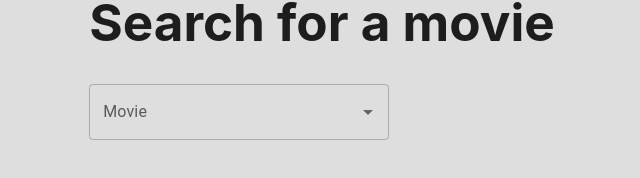
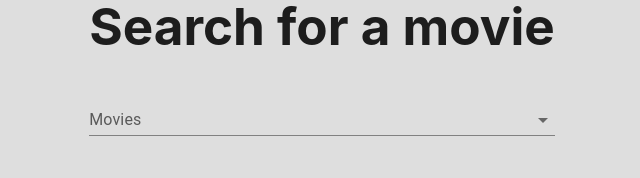
Before and after one commit to magnbni/Noflix, a React (Vite) app in the folder prosjekt2/: page /prosjekt2/ in a window 1280 px wide. Shown: the part 350-528 px from the top of the page, without its empty margins (318-958 px from the left). Built offline with nearby package versions, Linux system fonts and the light colour scheme.

Commit message:
Further implements search possibilites with combobox. Fixes #1

```diff
--- a/prosjekt2/src/Components/ComboBox.tsx
+++ b/prosjekt2/src/Components/ComboBox.tsx
@@ -1,143 +1,182 @@
-import * as React from 'react';
-import TextField from '@mui/material/TextField';
-import Autocomplete from '@mui/material/Autocomplete';
+import * as React from "react";
+import TextField from "@mui/material/TextField";
+import Autocomplete from "@mui/material/Autocomplete";
+
+interface FilmOptionType {
+  title: string;
+  year: number;
+}
 
 export default function ComboBox() {
+  const defaultProps = {
+    options: top100Films,
+    getOptionLabel: (option: FilmOptionType) => option.title,
+  };
+  const [value, setValue] = React.useState<FilmOptionType | null>(null);
+  const [inputValue, setInputValue] = React.useState("");
+  console.log("value: ", value);
+
   return (
     <Autocomplete
-      disablePortal
-      id="combo-box-demo"
-      options={top100Films}
-      sx={{ width: 300 }}
-      renderInput={(params) => <TextField {...params} label="Movie" />}
+      value={value}
+      onChange={(_event: unknown, newValue: FilmOptionType | null) => {
+        setValue(newValue);
+      }}
+      inputValue={inputValue}
+      onInputChange={(_event, newInputValue) => {
+        setInputValue(newInputValue);
+      }}
+      onKeyDown={(event) => {
+        if (event.key === "Enter") {
+          search(inputValue);
+        }
+      }}
+      {...defaultProps}
+      id="clear-on-escape"
+      clearOnEscape
+      renderInput={(params) => (
+        <TextField {...params} label="Movies" variant="standard" />
+      )}
     />
   );
 }
 
+function search(searchWord: string) {
+  const movies: FilmOptionType[] = [];
+  top100Films.forEach((film) => {
+    if (film.title.toLowerCase().includes(searchWord.toLowerCase())) {
+      movies.push(film);
+      console.log("film: ", film);
+    }
+  });
+  return movies;
+}
+
 // Top 100 films as rated by IMDb users. http://www.imdb.com/chart/top
 const top100Films = [
-  { label: 'The Shawshank Redemption', year: 1994 },
-  { label: 'The Godfather', year: 1972 },
-  { label: 'The Godfather: Part II', year: 1974 },
-  { label: 'The Dark Knight', year: 2008 },
-  { label: '12 Angry Men', year: 1957 },
-  { label: "Schindler's List", year: 1993 },
-  { label: 'Pulp Fiction', year: 1994 },
+  { title: "The Shawshank Redemption", year: 1994 },
+  { title: "The Godfather", year: 1972 },
+  { title: "The Godfather: Part II", year: 1974 },
+  { title: "The Dark Knight", year: 2008 },
+  { title: "12 Angry Men", year: 1957 },
+  { title: "Schindler's List", year: 1993 },
+  { title: "Pulp Fiction", year: 1994 },
   {
-    label: 'The Lord of the Rings: The Return of the King',
+    title: "The Lord of the Rings: The Return of the King",
     year: 2003,
   },
-  { label: 'The Good, the Bad and the Ugly', year: 1966 },
-  { label: 'Fight Club', year: 1999 },
+  { title: "The Good, the Bad and the Ugly", year: 1966 },
+  { title: "Fight Club", year: 1999 },
   {
-    label: 'The Lord of the Rings: The Fellowship of the Ring',
+    title: "The Lord of the Rings: The Fellowship of the Ring",
     year: 2001,
   },
   {
-    label: 'Star Wars: Episode V - The Empire Strikes Back',
+    title: "Star Wars: Episode V - The Empire Strikes Back",
     year: 1980,
   },
-  { label: 'Forrest Gump', year: 1994 },
-  { label: 'Inception', year: 2010 },
+  { title: "Forrest Gump", year: 1994 },
+  { title: "Inception", year: 2010 },
   {
-    label: 'The Lord of the Rings: The Two Towers',
+    title: "The Lord of the Rings: The Two Towers",
     year: 2002,
   },
-  { label: "One Flew Over the Cuckoo's Nest", year: 1975 },
-  { label: 'Goodfellas', year: 1990 },
-  { label: 'The Matrix', year: 1999 },
-  { label: 'Seven Samurai', year: 1954 },
+  { title: "One Flew Over the Cuckoo's Nest", year: 1975 },
+  { title: "Goodfellas", year: 1990 },
+  { title: "The Matrix", year: 1999 },
+  { title: "Seven Samurai", year: 1954 },
   {
-    label: 'Star Wars: Episode IV - A New Hope',
+    title: "Star Wars: Episode IV - A New Hope",
     year: 1977,
   },
-  { label: 'City of God', year: 2002 },
-  { label: 'Se7en', year: 1995 },
-  { label: 'The Silence of the Lambs', year: 1991 },
-  { label: "It's a Wonderful Life", year: 1946 },
-  { label: 'Life Is Beautiful', year: 1997 },
-  { label: 'The Usual Suspects', year: 1995 },
-  { label: 'Léon: The Professional', year: 1994 },
-  { label: 'Spirited Away', year: 2001 },
-  { label: 'Saving Private Ryan', year: 1998 },
-  { label: 'Once Upon a Time in the West', year: 1968 },
-  { label: 'American History X', year: 1998 },
-  { label: 'Interstellar', year: 2014 },
-  { label: 'Casablanca', year: 1942 },
-  { label: 'City Lights', year: 1931 },
-  { label: 'Psycho', year: 1960 },
-  { label: 'The Green Mile', year: 1999 },
-  { label: 'The Intouchables', year: 2011 },
-  { label: 'Modern Times', year: 1936 },
-  { label: 'Raiders of the Lost Ark', year: 1981 },
-  { label: 'Rear Window', year: 1954 },
-  { label: 'The Pianist', year: 2002 },
-  { label: 'The Departed', year: 2006 },
-  { label: 'Terminator 2: Judgment Day', year: 1991 },
-  { label: 'Back to the Future', year: 1985 },
-  { label: 'Whiplash', year: 2014 },
-  { label: 'Gladiator', year: 2000 },
-  { label: 'Memento', year: 2000 },
-  { label: 'The Prestige', year: 2006 },
-  { label: 'The Lion King', year: 1994 },
-  { label: 'Apocalypse Now', year: 1979 },
-  { label: 'Alien', year: 1979 },
-  { label: 'Sunset Boulevard', year: 1950 },
+  { title: "City of God", year: 2002 },
+  { title: "Se7en", year: 1995 },
+  { title: "The Silence of the Lambs", year: 1991 },
+  { title: "It's a Wonderful Life", year: 1946 },
+  { title: "Life Is Beautiful", year: 1997 },
+  { title: "The Usual Suspects", year: 1995 },
+  { title: "Léon: The Professional", year: 1994 },
+  { title: "Spirited Away", year: 2001 },
+  { title: "Saving Private Ryan", year: 1998 },
+  { title: "Once Upon a Time in the West", year: 1968 },
+  { title: "American History X", year: 1998 },
+  { title: "Interstellar", year: 2014 },
+  { title: "Casablanca", year: 1942 },
+  { title: "City Lights", year: 1931 },
+  { title: "Psycho", year: 1960 },
+  { title: "The Green Mile", year: 1999 },
+  { title: "The Intouchables", year: 2011 },
+  { title: "Modern Times", year: 1936 },
+  { title: "Raiders of the Lost Ark", year: 1981 },
+  { title: "Rear Window", year: 1954 },
+  { title: "The Pianist", year: 2002 },
+  { title: "The Departed", year: 2006 },
+  { title: "Terminator 2: Judgment Day", year: 1991 },
+  { title: "Back to the Future", year: 1985 },
+  { title: "Whiplash", year: 2014 },
+  { title: "Gladiator", year: 2000 },
+  { title: "Memento", year: 2000 },
+  { title: "The Prestige", year: 2006 },
+  { title: "The Lion King", year: 1994 },
+  { title: "Apocalypse Now", year: 1979 },
+  { title: "Alien", year: 1979 },
+  { title: "Sunset Boulevard", year: 1950 },
   {
-    label: 'Dr. Strangelove or: How I Learned to Stop Worrying and Love the Bomb',
+    title:
+      "Dr. Strangelove or: How I Learned to Stop Worrying and Love the Bomb",
     year: 1964,
   },
-  { label: 'The Great Dictator', year: 1940 },
-  { label: 'Cinema Paradiso', year: 1988 },
-  { label: 'The Lives of Others', year: 2006 },
-  { label: 'Grave of the Fireflies', year: 1988 },
-  { label: 'Paths of Glory', year: 1957 },
-  { label: 'Django Unchained', year: 2012 },
-  { label: 'The Shining', year: 1980 },
-  { label: 'WALL·E', year: 2008 },
-  { label: 'American Beauty', year: 1999 },
-  { label: 'The Dark Knight Rises', year: 2012 },
-  { label: 'Princess Mononoke', year: 1997 },
-  { label: 'Aliens', year: 1986 },
-  { label: 'Oldboy', year: 2003 },
-  { label: 'Once Upon a Time in America', year: 1984 },
-  { label: 'Witness for the Prosecution', year: 1957 },
-  { label: 'Das Boot', year: 1981 },
-  { label: 'Citizen Kane', year: 1941 },
-  { label: 'North by Northwest', year: 1959 },
-  { label: 'Vertigo', year: 1958 },
+  { title: "The Great Dictator", year: 1940 },
+  { title: "Cinema Paradiso", year: 1988 },
+  { title: "The Lives of Others", year: 2006 },
+  { title: "Grave of the Fireflies", year: 1988 },
+  { title: "Paths of Glory", year: 1957 },
+  { title: "Django Unchained", year: 2012 },
+  { title: "The Shining", year: 1980 },
+  { title: "WALL·E", year: 2008 },
+  { title: "American Beauty", year: 1999 },
+  { title: "The Dark Knight Rises", year: 2012 },
+  { title: "Princess Mononoke", year: 1997 },
+  { title: "Aliens", year: 1986 },
+  { title: "Oldboy", year: 2003 },
+  { title: "Once Upon a Time in America", year: 1984 },
+  { title: "Witness for the Prosecution", year: 1957 },
+  { title: "Das Boot", year: 1981 },
+  { title: "Citizen Kane", year: 1941 },
+  { title: "North by Northwest", year: 1959 },
+  { title: "Vertigo", year: 1958 },
   {
-    label: 'Star Wars: Episode VI - Return of the Jedi',
+    title: "Star Wars: Episode VI - Return of the Jedi",
     year: 1983,
   },
-  { label: 'Reservoir Dogs', year: 1992 },
-  { label: 'Braveheart', year: 1995 },
-  { label: 'M', year: 1931 },
-  { label: 'Requiem for a Dream', year: 2000 },
-  { label: 'Amélie', year: 2001 },
-  { label: 'A Clockwork Orange', year: 1971 },
-  { label: 'Like Stars on Earth', year: 2007 },
-  { label: 'Taxi Driver', year: 1976 },
-  { label: 'Lawrence of Arabia', year: 1962 },
-  { label: 'Double Indemnity', year: 1944 },
+  { title: "Reservoir Dogs", year: 1992 },
+  { title: "Braveheart", year: 1995 },
+  { title: "M", year: 1931 },
+  { title: "Requiem for a Dream", year: 2000 },
+  { title: "Amélie", year: 2001 },
+  { title: "A Clockwork Orange", year: 1971 },
+  { title: "Like Stars on Earth", year: 2007 },
+  { title: "Taxi Driver", year: 1976 },
+  { title: "Lawrence of Arabia", year: 1962 },
+  { title: "Double Indemnity", year: 1944 },
   {
-    label: 'Eternal Sunshine of the Spotless Mind',
+    title: "Eternal Sunshine of the Spotless Mind",
     year: 2004,
   },
-  { label: 'Amadeus', year: 1984 },
-  { label: 'To Kill a Mockingbird', year: 1962 },
-  { label: 'Toy Story 3', year: 2010 },
-  { label: 'Logan', year: 2017 },
-  { label: 'Full Metal Jacket', year: 1987 },
-  { label: 'Dangal', year: 2016 },
-  { label: 'The Sting', year: 1973 },
-  { label: '2001: A Space Odyssey', year: 1968 },
-  { label: "Singin' in the Rain", year: 1952 },
-  { label: 'Toy Story', year: 1995 },
-  { label: 'Bicycle Thieves', year: 1948 },
-  { label: 'The Kid', year: 1921 },
-  { label: 'Inglourious Basterds', year: 2009 },
-  { label: 'Snatch', year: 2000 },
-  { label: '3 Idiots', year: 2009 },
-  { label: 'Monty Python and the Holy Grail', year: 1975 },
+  { title: "Amadeus", year: 1984 },
+  { title: "To Kill a Mockingbird", year: 1962 },
+  { title: "Toy Story 3", year: 2010 },
+  { title: "Logan", year: 2017 },
+  { title: "Full Metal Jacket", year: 1987 },
+  { title: "Dangal", year: 2016 },
+  { title: "The Sting", year: 1973 },
+  { title: "2001: A Space Odyssey", year: 1968 },
+  { title: "Singin' in the Rain", year: 1952 },
+  { title: "Toy Story", year: 1995 },
+  { title: "Bicycle Thieves", year: 1948 },
+  { title: "The Kid", year: 1921 },
+  { title: "Inglourious Basterds", year: 2009 },
+  { title: "Snatch", year: 2000 },
+  { title: "3 Idiots", year: 2009 },
+  { title: "Monty Python and the Holy Grail", year: 1975 },
 ];
```
Also changed, not shown: prosjekt2/src/Results.tsx (+10 -5 lines).
